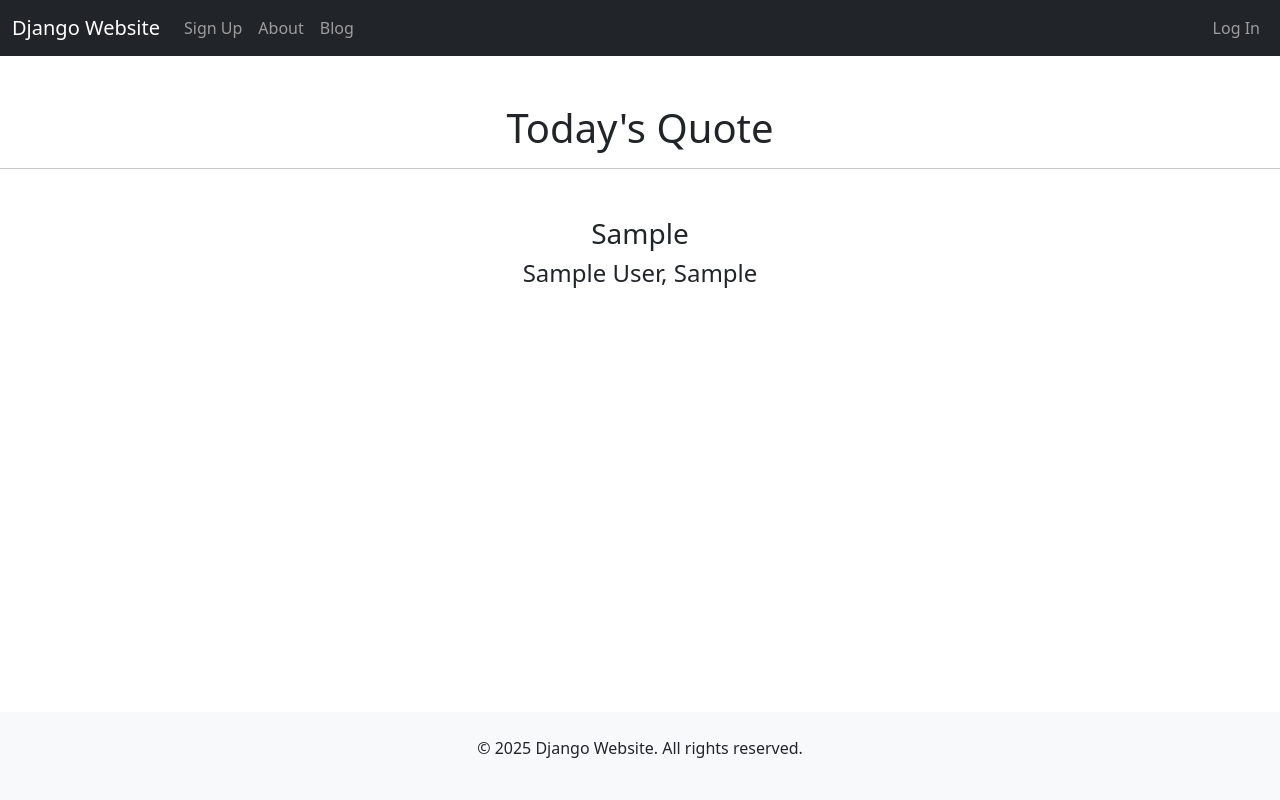
After one commit to a-298/django_website, a Django app: page /quotes/ in a window 1280 px wide. The commit adds this page. Run offline with Django 5.2, Linux system fonts and the light colour scheme; tables that the repository leaves empty hold one stand-in row (values such as "Sample post").

Commit message:
Made a new page with daily quotes that change when the page is refreshed.

```diff
--- a/django_website/settings.py
+++ b/django_website/settings.py
@@ -44,6 +44,7 @@ INSTALLED_APPS = [
     'blog.apps.BlogConfig',
     'time_management.apps.TimeManagementConfig',
     'django_summernote',
+    'quotes.apps.QuotesConfig',
 ]
 
 SUMMERNOTE_CONFIG = {
--- a/django_website/urls.py
+++ b/django_website/urls.py
@@ -23,4 +23,5 @@ urlpatterns = [
     path('blog/', include('blog.urls')),
     path('time_management/', include('time_management.urls')),
     path('summernote/', include('django_summernote.urls')),
+    path('quotes/', include('quotes.urls')),
 ]
--- a/players/templates/base.html
+++ b/players/templates/base.html
@@ -21,6 +21,7 @@
                     <a class="nav-link" href="{% url 'blog:latest_posts' %}">Blog</a>
                     {% if user.is_authenticated %}
                     <a class="nav-link" href="{% url 'time_management:home' %}">Time Management</a>
+                    <a class="nav-link" href="{% url 'quotes:quotes' %}">Daily Quotes</a>
                     {% endif %}
                 </div>
                 <div class="navbar-nav ms-auto">
--- a/quotes/models.py
+++ b/quotes/models.py
@@ -2,6 +2,8 @@ from django.db import models
 
 class Quote(models.Model):
     quote = models.TextField()
+    author = models.TextField()
+    book = models.TextField()
 
     def __str__(self):
         return self.quote
--- /dev/null
+++ b/quotes/templates/quotes.html
@@ -0,0 +1,10 @@
+{% extends "base.html" %}
+
+{% block title %} Create Posts {% endblock %}
+
+{% block content %}
+<h1 class="text-center mt-5">Today's Quote</h1>
+<hr>
+<h3 class="text-center mt-5">{{ quote.quote }}</h3>
+<h4 class="text-center">{{ quote.author }}, {{ quote.book }}</h4>
+{% endblock %}
--- /dev/null
+++ b/quotes/urls.py
@@ -0,0 +1,8 @@
+from django.urls import path
+from . import views
+
+app_name = "quotes"
+
+urlpatterns = [
+    path("", views.quotes, name="quotes"),
+]
--- a/quotes/views.py
+++ b/quotes/views.py
@@ -1,3 +1,9 @@
+import random
 from django.shortcuts import render
+from quotes.models import Quote
 
-# Create your views here.
+
+def quotes(request):
+    entries = Quote.objects.all()
+    random_quote = random.choice(entries)
+    return render(request, "quotes.html", {"quote": random_quote})
--- a/time_management/views.py
+++ b/time_management/views.py
@@ -59,4 +59,4 @@ def home(request, timeframe="daily"):
         else:
             form = TimeForm()
             context["form"] = form
-        return render(request, "home.html", context)
+        return render(request, "quotes.html", context)
```
Also changed, not shown: quotes/migrations/0001_initial.py (added), quotes/migrations/0002_quote_author_quote_book.py (added).
